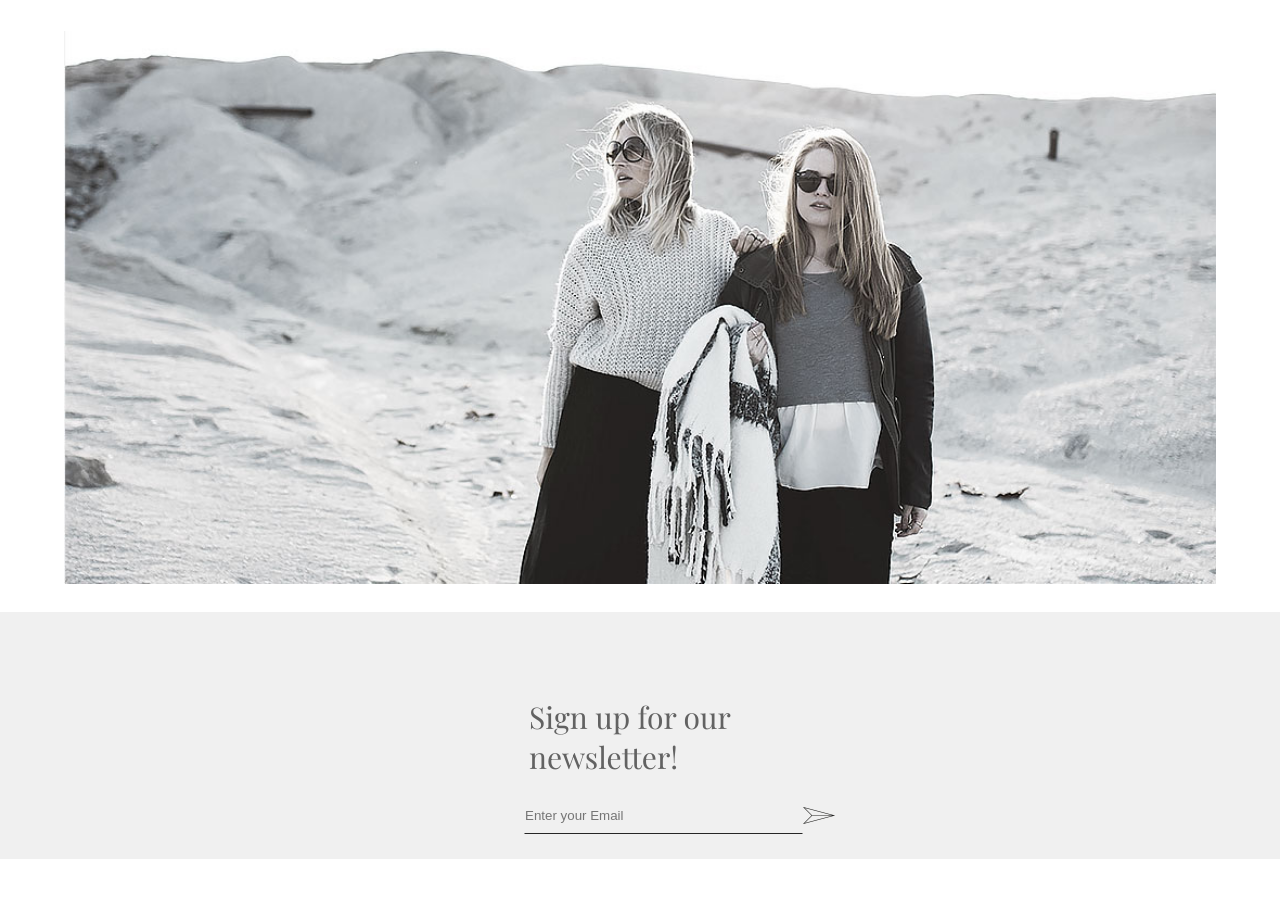
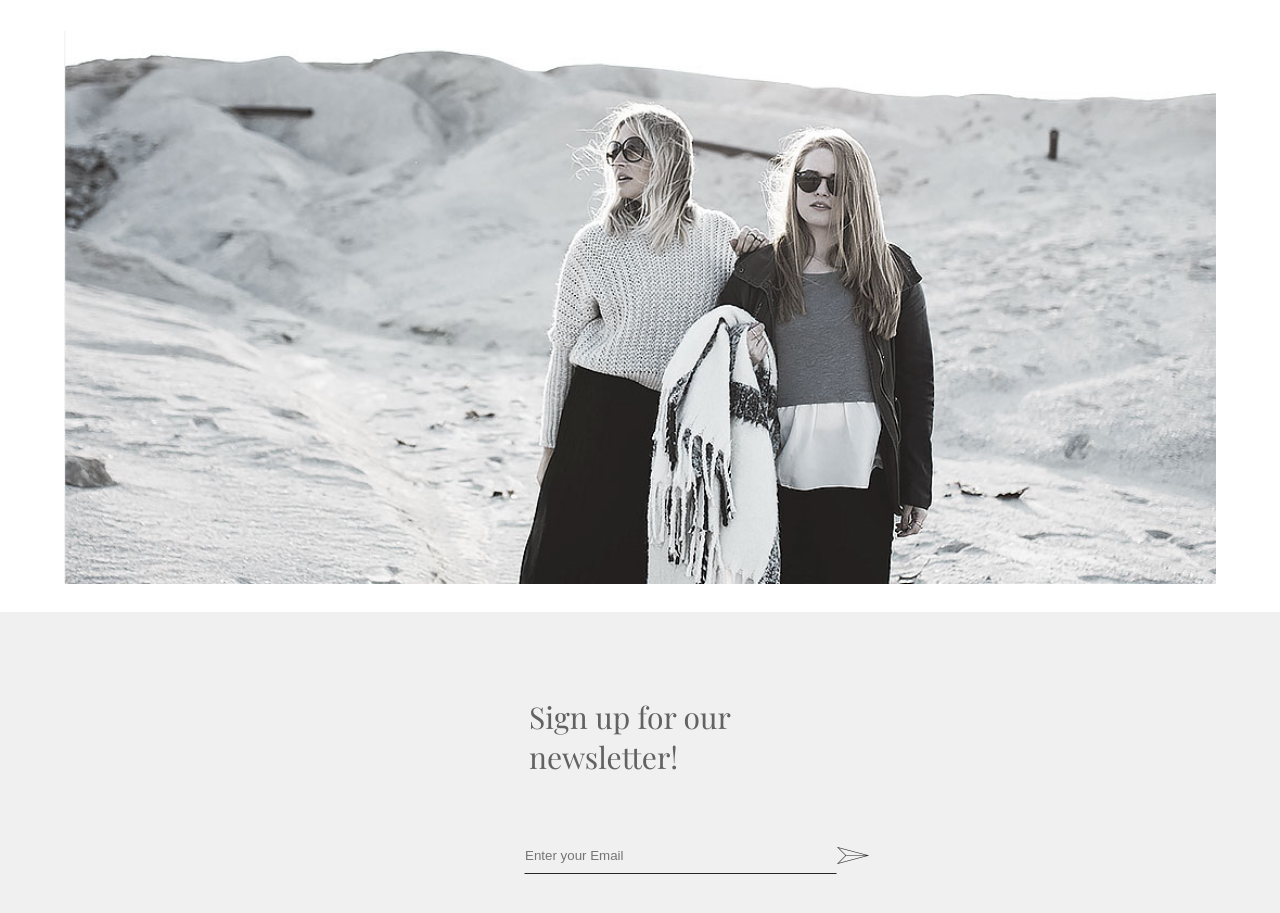
Before and after one commit to saidursayeed/minimo, a plain HTML site: page index.html in a window 1280 px wide. Shown: the part 83-996 px from the top of the page. Before the commit the page ends 942 px from the top, so only its background shows below. Drawn offline with nearby package versions, Linux system fonts and the light colour scheme; a web font is replaced by a local one.

Commit message:
Add files via upload

```diff
--- a/css/style.css
+++ b/css/style.css
@@ -101,19 +101,25 @@ header{
 }
 .container .mail{
 	margin-left: 460px;
+	margin-bottom: 75px;
+	padding-top: 40px;
 }
 .mail input{
 	outline: none;
 	border: 1px solid rgba(0, 0, 0, 0);
 	border-bottom-color: #262626;
 	background: transparent;
-	width: 40%;
+	width: 45%;
 	padding-bottom: 10px;
 	float: left;
+	position: relative;
 }
 
 .container .mail img{
-	float-right;
+		float: right;
+	margin-right: 400px;
+	position: absolute;
+	cursor: pointer;
 }
 
 
```
